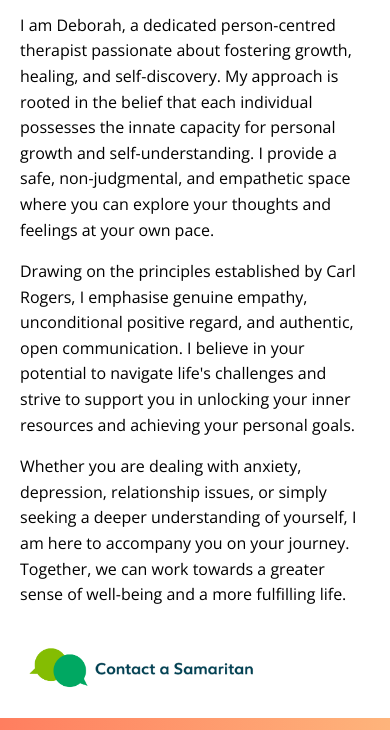
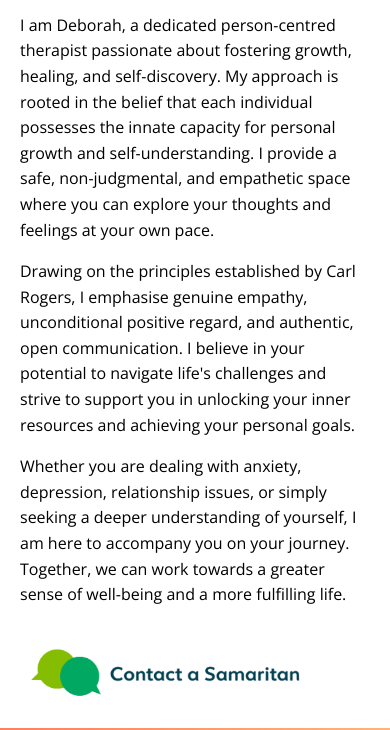
Before and after one commit to mdelaneycastle/deborahrea, a plain HTML site: page index.html in a window 390 px wide. Shown: the part 599-1329 px from the top of the page. Drawn offline with nearby package versions, Linux system fonts and the light colour scheme.

Commit message:
Update index.html

```diff
--- a/index.html
+++ b/index.html
@@ -135,7 +135,8 @@
 
              .samaritans-link img {
                 height: auto;
-                max-height: 50px;
+                max-height: 60px;
+                 align-items: center;
         }
     </style>
 </head>
```
